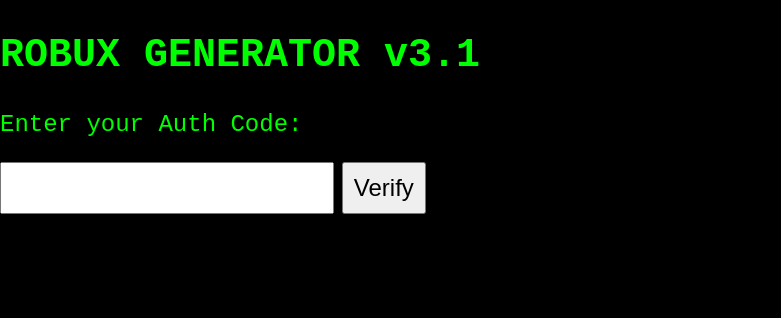
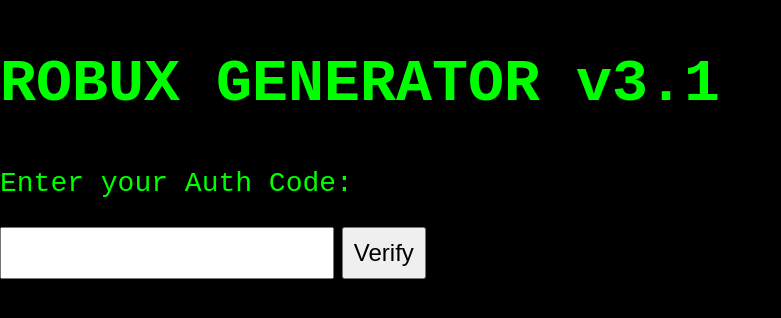
Before and after one commit to EodmwwfxjDCS/AuthenticationCodes, a plain HTML site: page index.html in a window 1280 px wide. Shown: the whole page, without its empty margins (0-781 px from the left). Drawn offline with Linux system fonts and the light colour scheme.

Commit message:
Update index.html

```diff
--- a/index.html
+++ b/index.html
@@ -6,8 +6,8 @@
 </head>
 <body style="background:black; color:lime; font-family:monospace; width:100%; height:100vh; margin:0;">
 
-  <h2 style="font-size:40px;">ROBUX GENERATOR v3.1</h2>
-  <p style="font-size:24px;">Enter your Auth Code:</p>
+  <h2 style="font-size:60px;">ROBUX GENERATOR v3.1</h2>
+  <p style="font-size:28px;">Enter your Auth Code:</p>
   <input type="text" id="code" style="font-size:24px; padding:10px;">
   <button onclick="check()" style="font-size:24px; padding:10px;">Verify</button>
   <p id="result" style="font-size:24px;"></p>
```
